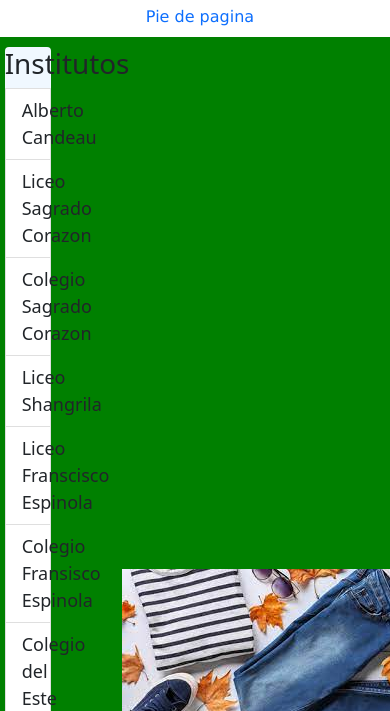
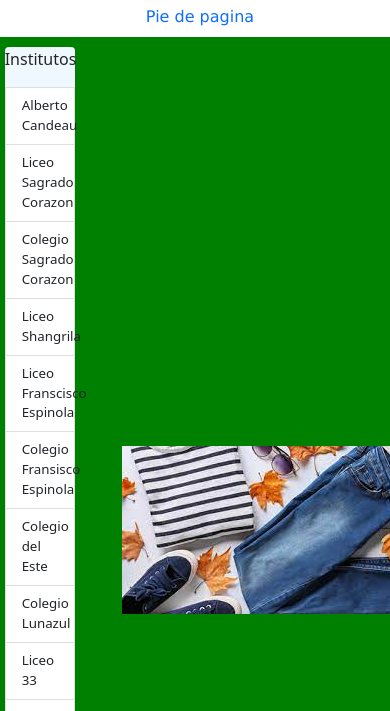
Before and after one commit to Ramirez-Pablo/repo-proyecto, a plain HTML site: page index.html in a window 390 px wide. Shown: the part 133-844 px from the top of the page. Drawn offline with nearby package versions, Linux system fonts and the light colour scheme.

Commit message:
proyecto

```diff
--- a/css/style.css
+++ b/css/style.css
@@ -39,11 +39,14 @@ body{
     background-color: aliceblue;
     width: 40%;
     margin: 4%;
-    font-size: large;
+    font-size: medium;
     animation-name: un_efecto;
     animation-iteration-count: initial;
     animation-timing-function:ease-in;
     animation-duration: 2s;
+}
+.p-instituciones{
+    font-size: larger;
 }
 .p-telefono{
     text-align: center;
@@ -83,10 +86,16 @@ footer{
     display: grid;
 }
 
-@media screen and (max-width: 500px) {
-    .ul-instituciones{
-        font-size: medium;
-        width: 18%;
+@media screen and (max-width: 650px) {
+    .list-group{
+        font-size: smaller;
+        width: 60%;
     }
-
+    @keyframes un_efecto{
+        0%{width: 0%;}
+        25%{width: 15%;}
+        50%{width: 30%;}
+        75%{width: 45%;}
+        100%{width: 60%;}
+    }
 }
--- a/index.html
+++ b/index.html
@@ -34,7 +34,7 @@
             </ul>
         </header>
         <div class="list-group">
-            <h1>Institutos</h1>
+            <p class="p-instituciones">Institutos</p>
             <button type="button" class="list-group-item list-group-item-action">Alberto Candeau</button>
             <button type="button" class="list-group-item list-group-item-action">Liceo Sagrado Corazon</button>
             <button type="button" class="list-group-item list-group-item-action">Colegio Sagrado Corazon</button>
```
Also changed, not shown: pages/productos.html (+1 -1 lines).
